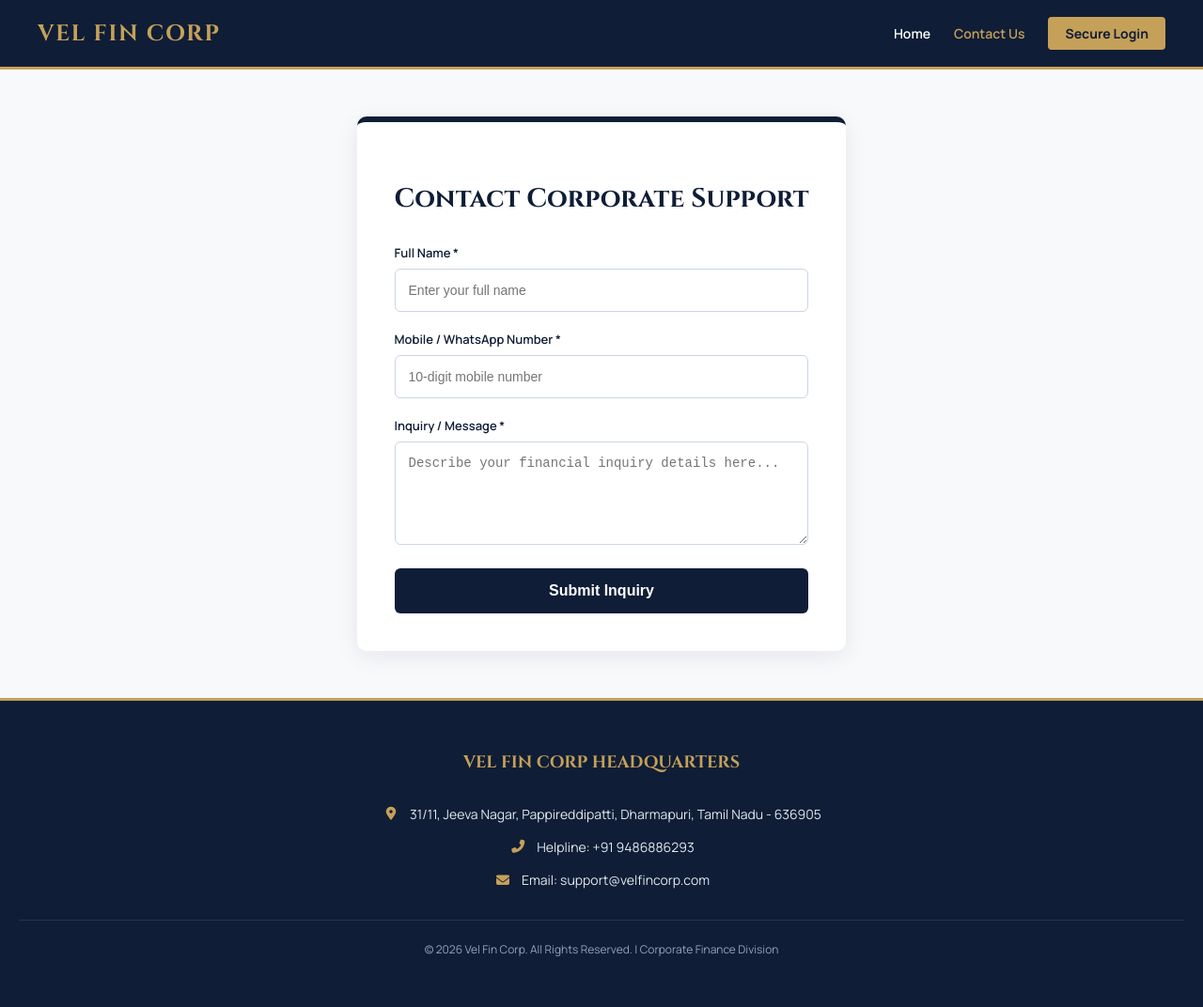
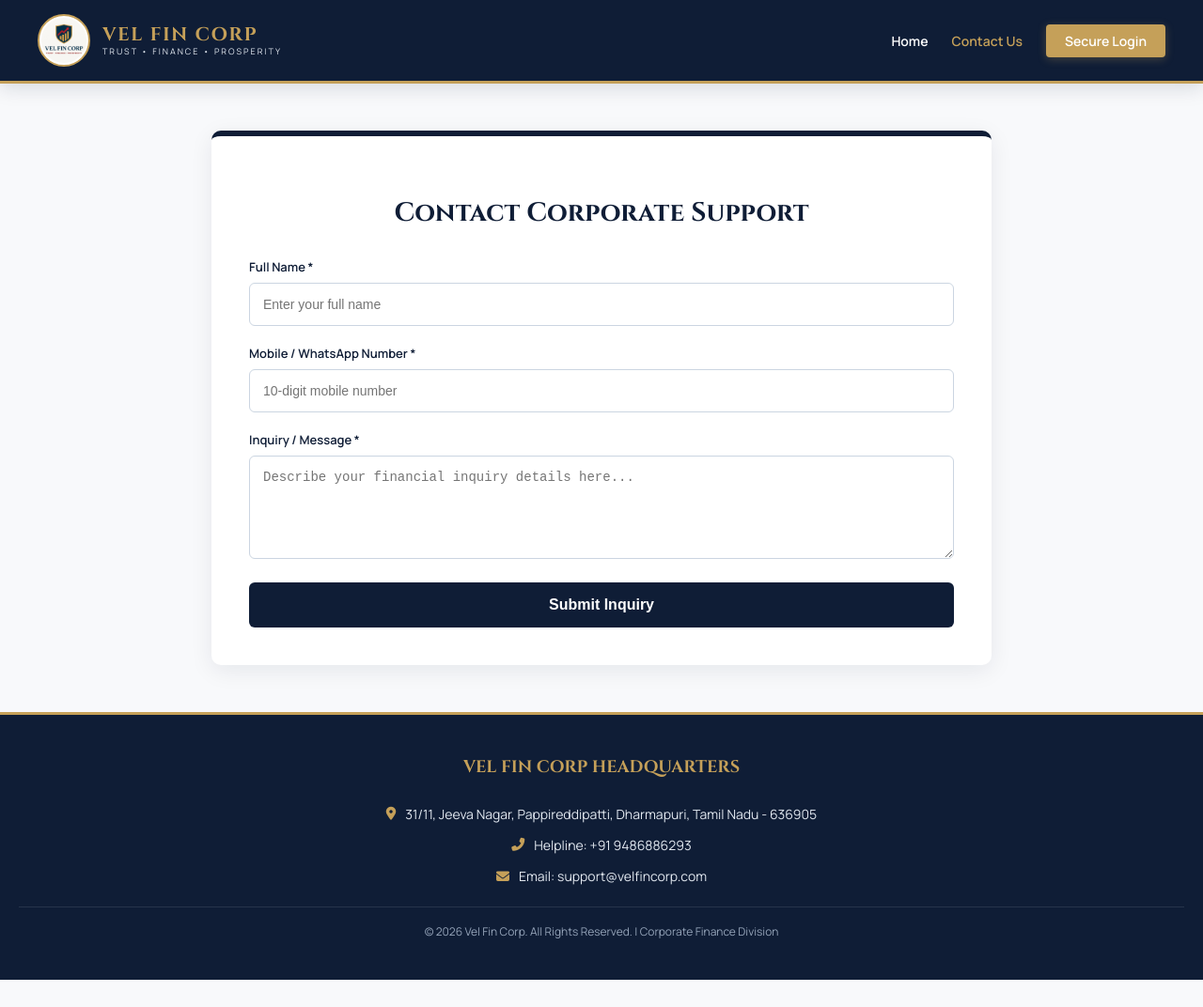
Before and after one commit to Velfincorp/Velfincorp-website, a plain HTML site: page contact.html in a window 1280 px wide. Shown: the whole page at 94% size. After the commit the page ends 1043 px from the top, so only its background shows below. Drawn offline with Linux system fonts and the light colour scheme.

Commit message:
Update contact.html

```diff
--- a/contact.html
+++ b/contact.html
@@ -5,7 +5,6 @@
     <meta name="viewport" content="width=device-width, initial-scale=1.0">
     <title>Vel Fin Corp - Contact Us</title>
     <link href="https://fonts.googleapis.com/css2?family=Cinzel:wght@600;700&family=Manrope:wght@400;500;600;700&display=swap" rel="stylesheet">
-    <!-- Font Awesome Icons இணைத்தல் -->
     <link rel="stylesheet" href="https://cdnjs.cloudflare.com/ajax/libs/font-awesome/6.4.0/css/all.min.css">
     <style>
         :root {
@@ -16,80 +15,105 @@
             --white: #FFFFFF;
         }
         body { font-family: 'Manrope', Arial, sans-serif; background-color: var(--bg-color); color: var(--text-main); margin: 0; padding: 0; display: flex; flex-direction: column; min-height: 100vh;}
-        nav { background-color: var(--navy); color: var(--white); display: flex; justify-content: space-between; align-items: center; padding: 18px 40px; border-bottom: 3px solid var(--gold); }
-        .logo-area { font-family: 'Cinzel', serif; font-size: 24px; font-weight: bold; color: var(--gold); letter-spacing: 1.5px; }
+
+        /* Navbar with Logo */
+        nav {
+            background-color: var(--navy);
+            color: var(--white);
+            display: flex;
+            justify-content: space-between;
+            align-items: center;
+            padding: 15px 40px;
+            border-bottom: 3px solid var(--gold);
+            box-shadow: 0 4px 20px rgba(15, 29, 54, 0.15);
+        }
+        .brand-container {
+            display: flex;
+            align-items: center;
+            gap: 13px;
+        }
+        .nav-logo {
+            height: 48px;
+            width: 48px;
+            object-fit: cover;
+            border-radius: 50%;
+            border: 2px solid var(--gold);
+            background: var(--white);
+            padding: 2px;
+        }
+        .logo-text-area {
+            font-family: 'Cinzel', serif;
+            font-size: 20px;
+            font-weight: bold;
+            color: var(--gold);
+            letter-spacing: 1.5px;
+            line-height: 1.1;
+        }
+        .logo-subtext {
+            font-size: 9px;
+            color: #E2E8F0;
+            letter-spacing: 2px;
+            font-family: 'Manrope', sans-serif;
+            text-transform: uppercase;
+        }
         .nav-links { display: flex; gap: 25px; align-items: center; }
         .nav-links a { color: var(--white); text-decoration: none; font-weight: 600; font-size: 14px; transition: 0.3s; }
         .nav-links a:hover { color: var(--gold); }
-        .container { max-width: 750px; margin: 50px auto; background: var(--white); padding: 40px; border-radius: 10px; box-shadow: 0 6px 25px rgba(15,29,54,0.08); border-top: 6px solid var(--navy); flex: 1; }
+        .btn-login-nav {
+            background-color: var(--gold);
+            color: var(--navy);
+            padding: 8px 20px;
+            border-radius: 4px;
+            font-weight: bold;
+            box-shadow: 0 2px 10px rgba(197, 160, 89, 0.3);
+        }
+        .btn-login-nav:hover { background-color: var(--white); color: var(--navy); }
+
+        .container { max-width: 750px; margin: 50px auto; background: var(--white); padding: 40px; border-radius: 10px; box-shadow: 0 6px 25px rgba(15,29,54,0.08); border-top: 6px solid var(--navy); flex: 1; width: 90%; }
         h2 { font-family: 'Cinzel', serif; color: var(--navy); text-align: center; margin-bottom: 30px; font-size: 28px; }
         .form-group { margin-bottom: 20px; }
         label { display: block; margin-bottom: 8px; font-weight: 600; color: var(--navy); font-size: 13px; }
-        input, textarea { width: 100%; padding: 14px; border: 1px solid #cbd5e1; border-radius: 6px; box-sizing: border-box; font-size: 14px; transition: 0.3s; }
+        input, textarea { width: 100%; padding: 14px; border: 1px solid #cbd5e1; border-radius: 6px; box-sizing: border-box; font-size: 14px; }
         input:focus, textarea:focus { border-color: var(--gold); outline: none; box-shadow: 0 0 0 3px rgba(197, 160, 89, 0.1); }
         .btn-submit { background-color: var(--navy); color: white; border: none; padding: 15px; font-size: 16px; font-weight: bold; border-radius: 6px; cursor: pointer; width: 100%; transition: 0.3s; }
         .btn-submit:hover { background-color: var(--gold); color: var(--navy); }
 
-        /* மேம்படுத்தப்பட்ட Footer Style */
         footer {
             background-color: var(--navy);
             color: #E2E8F0;
             text-align: center;
-            padding: 50px 20px;
+            padding: 40px 20px;
             margin-top: auto;
             font-size: 14px;
             border-top: 3px solid var(--gold);
             line-height: 1.8;
         }
-        footer strong {
-            color: var(--gold);
-            font-size: 18px;
-            font-family: 'Cinzel', serif;
-            display: block;
-            margin-bottom: 15px;
-        }
-        .footer-contact-details {
-            max-width: 600px;
-            margin: 0 auto;
-            display: flex;
-            flex-direction: column;
-            gap: 10px;
-        }
-        .footer-item {
-            display: flex;
-            align-items: center;
-            justify-content: center;
-            gap: 10px;
-        }
-        .footer-item i {
-            color: var(--gold);
-            width: 20px;
-            text-align: center;
-        }
-        .footer-bottom-text {
-            margin-top: 30px;
-            padding-top: 20px;
-            border-top: 1px solid rgba(255,255,255,0.1);
-            font-size: 12px;
-            color: #94A3B8;
-        }
+        footer strong { color: var(--gold); font-size: 18px; font-family: 'Cinzel', serif; display: block; margin-bottom: 12px; }
+        .footer-contact-details { max-width: 600px; margin: 0 auto; display: flex; flex-direction: column; gap: 8px; }
+        .footer-item { display: flex; align-items: center; justify-content: center; gap: 10px; }
+        .footer-item i { color: var(--gold); }
+        .footer-bottom-text { margin-top: 20px; padding-top: 15px; border-top: 1px solid rgba(255,255,255,0.1); font-size: 12px; color: #94A3B8; }
     </style>
 </head>
 <body>
 
     <nav>
-        <div class="logo-area">VEL FIN CORP</div>
+        <div class="brand-container">
+            <img src="velfincorp-logo.jpeg" alt="Vel Fin Corp Logo" class="nav-logo">
+            <div>
+                <div class="logo-text-area">VEL FIN CORP</div>
+                <div class="logo-subtext">Trust • Finance • Prosperity</div>
+            </div>
+        </div>
         <div class="nav-links">
             <a href="index.html">Home</a>
             <a href="contact.html" style="color: var(--gold);">Contact Us</a>
-            <a href="login.html" style="background: var(--gold); color: var(--navy); padding: 8px 18px; border-radius: 4px; font-weight: bold;">Secure Login</a>
+            <a href="login.html" class="btn-login-nav">Secure Login</a>
         </div>
     </nav>
 
     <div class="container">
         <h2>Contact Corporate Support</h2>
-
-        <!-- Formspree மூலம் நேராக உங்களது மின்னஞ்சலுக்கு என்கொயரி அனுப்பும் வசதி -->
         <form action="https://formspree.io/f/xlgppjyw" method="POST">
             <div class="form-group">
                 <label>Full Name *</label>
@@ -107,29 +131,14 @@
         </form>
     </div>
 
-    <!-- மேம்படுத்தப்பட்ட Footer -->
     <footer>
         <div class="footer-contact-details">
             <strong>VEL FIN CORP HEADQUARTERS</strong>
-
-            <div class="footer-item">
-                <i class="fas fa-map-marker-alt"></i>
-                <span>31/11, Jeeva Nagar, Pappireddipatti, Dharmapuri, Tamil Nadu - 636905</span>
-            </div>
-
-            <div class="footer-item">
-                <i class="fas fa-phone-alt"></i>
-                <span>Helpline: +91 9486886293</span>
-            </div>
-
-            <div class="footer-item">
-                <i class="fas fa-envelope"></i>
-                <span>Email: support@velfincorp.com</span>
-            </div>
+            <div class="footer-item"><i class="fas fa-map-marker-alt"></i> <span>31/11, Jeeva Nagar, Pappireddipatti, Dharmapuri, Tamil Nadu - 636905</span></div>
+            <div class="footer-item"><i class="fas fa-phone-alt"></i> <span>Helpline: +91 9486886293</span></div>
+            <div class="footer-item"><i class="fas fa-envelope"></i> <span>Email: support@velfincorp.com</span></div>
         </div>
-        <div class="footer-bottom-text">
-            &copy; 2026 Vel Fin Corp. All Rights Reserved. | Corporate Finance Division
-        </div>
+        <div class="footer-bottom-text">&copy; 2026 Vel Fin Corp. All Rights Reserved. | Corporate Finance Division</div>
     </footer>
 
 </body>
```
